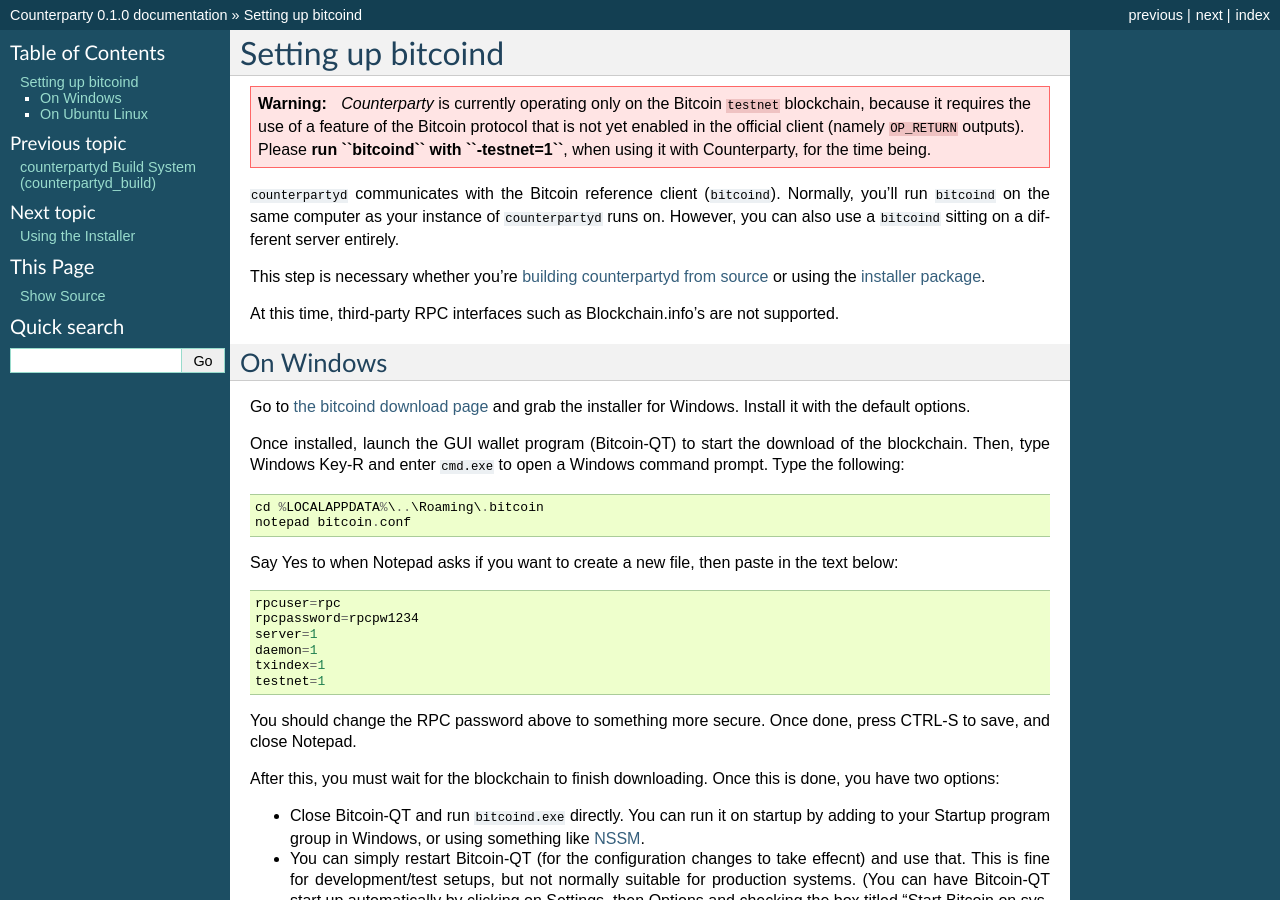
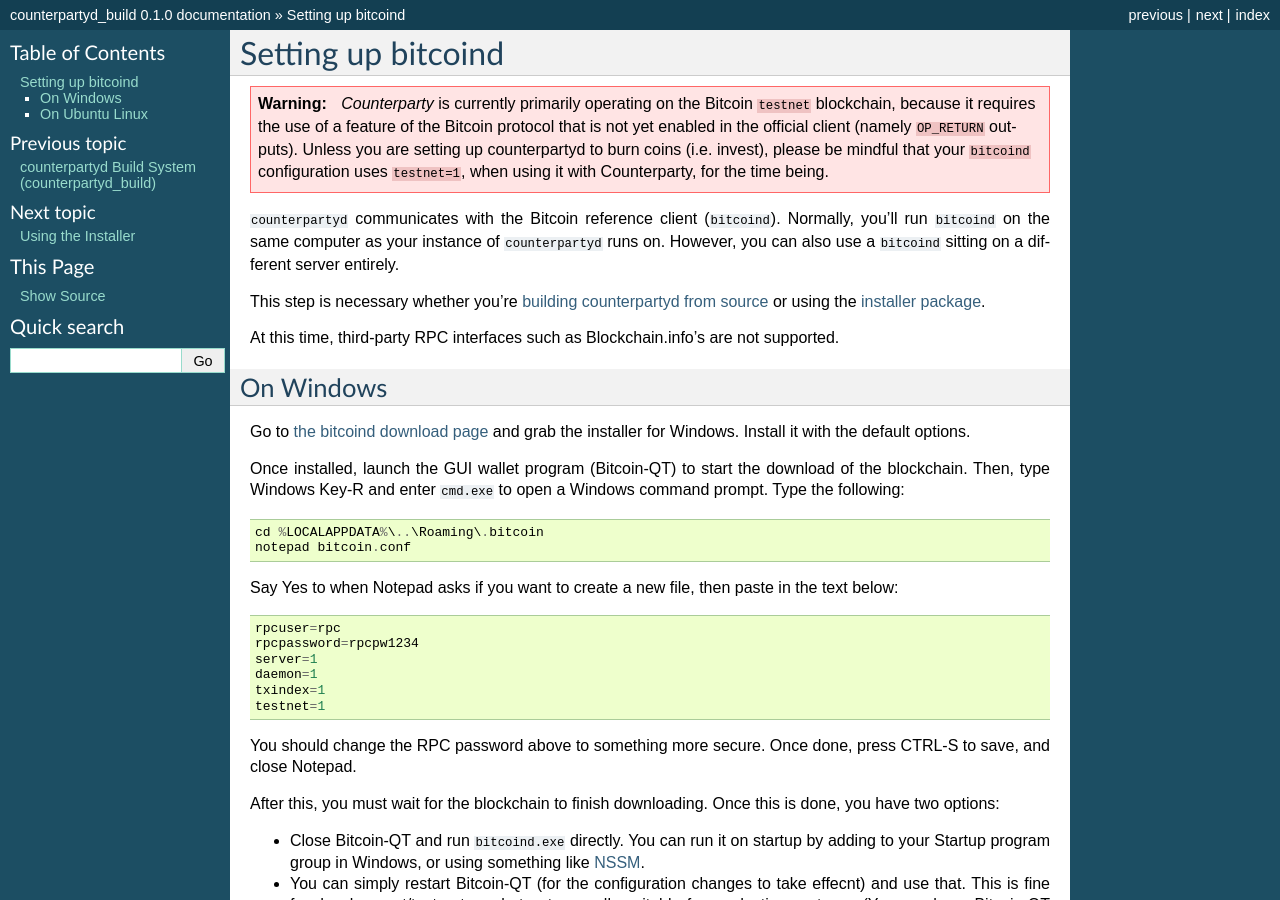
Before and after one commit to CounterpartyXCP/federatednode, a Sphinx documentation site: the page built from docs/SettingUpBitcoind.rst, in a window 1280 px wide and 900 px high. Built offline with Sphinx 7.4.7, drawn with Linux system fonts in a browser that asks for light colours; some of the changed text lies outside the part shown.

Commit message:
additional doc changes

```diff
--- a/docs/SettingUpBitcoind.rst
+++ b/docs/SettingUpBitcoind.rst
@@ -3,10 +3,11 @@
 
 .. warning::
 
-    *Counterparty* is currently operating only on the Bitcoin ``testnet``
+    *Counterparty* is currently primarily operating on the Bitcoin ``testnet``
     blockchain, because it requires the use of a feature of the Bitcoin protocol
     that is not yet enabled in the official client (namely ``OP_RETURN`` outputs).
-    Please **run ``bitcoind`` with ``-testnet=1``**, when using it with Counterparty, for the time being.
+    Unless you are setting up counterpartyd to burn coins (i.e. invest), please be mindful that
+    your ``bitcoind`` configuration uses ``testnet=1``, when using it with Counterparty, for the time being.
 
 ``counterpartyd`` communicates with the Bitcoin reference client (``bitcoind``). Normally, you'll run ``bitcoind``
 on the same computer as your instance of ``counterpartyd`` runs on. However, you can also use a ``bitcoind``
--- a/docs/conf.py
+++ b/docs/conf.py
@@ -40,7 +40,7 @@
 master_doc = 'index'
 
 # General information about the project.
-project = u'Counterparty'
+project = u'counterpartyd_build'
 copyright = u'2013, Counterparty Team'
 
 # The version info for the project you're documenting, acts as replacement for
@@ -183,7 +183,7 @@
 # Grouping the document tree into LaTeX files. List of tuples
 # (source start file, target name, title, author, documentclass [howto/manual]).
 latex_documents = [
-  ('index', 'Counterparty.tex', u'Counterparty Documentation',
+  ('index', 'Counterparty.tex', u'counterpartyd_build Documentation',
    u'Counterparty Team', 'manual'),
 ]
 
@@ -213,7 +213,7 @@
 # One entry per manual page. List of tuples
 # (source start file, name, description, authors, manual section).
 man_pages = [
-    ('index', 'counterparty', u'Counterparty Documentation',
+    ('index', 'counterpartyd_build', u'Counterparty Documentation',
      [u'Counterparty Team'], 1)
 ]
 
@@ -227,8 +227,8 @@
 # (source start file, target name, title, author,
 #  dir menu entry, description, category)
 texinfo_documents = [
-  ('index', 'Counterparty', u'Counterparty Documentation',
-   u'Counterparty Team', 'Counterparty', 'One line description of project.',
+  ('index', 'counterpartyd_build', u'Counterparty Documentation',
+   u'Counterparty Team', 'counterpartyd_build', 'One line description of project.',
    'Miscellaneous'),
 ]
 
```
Also changed, not shown: docs/index.rst (+4 -3 lines).
